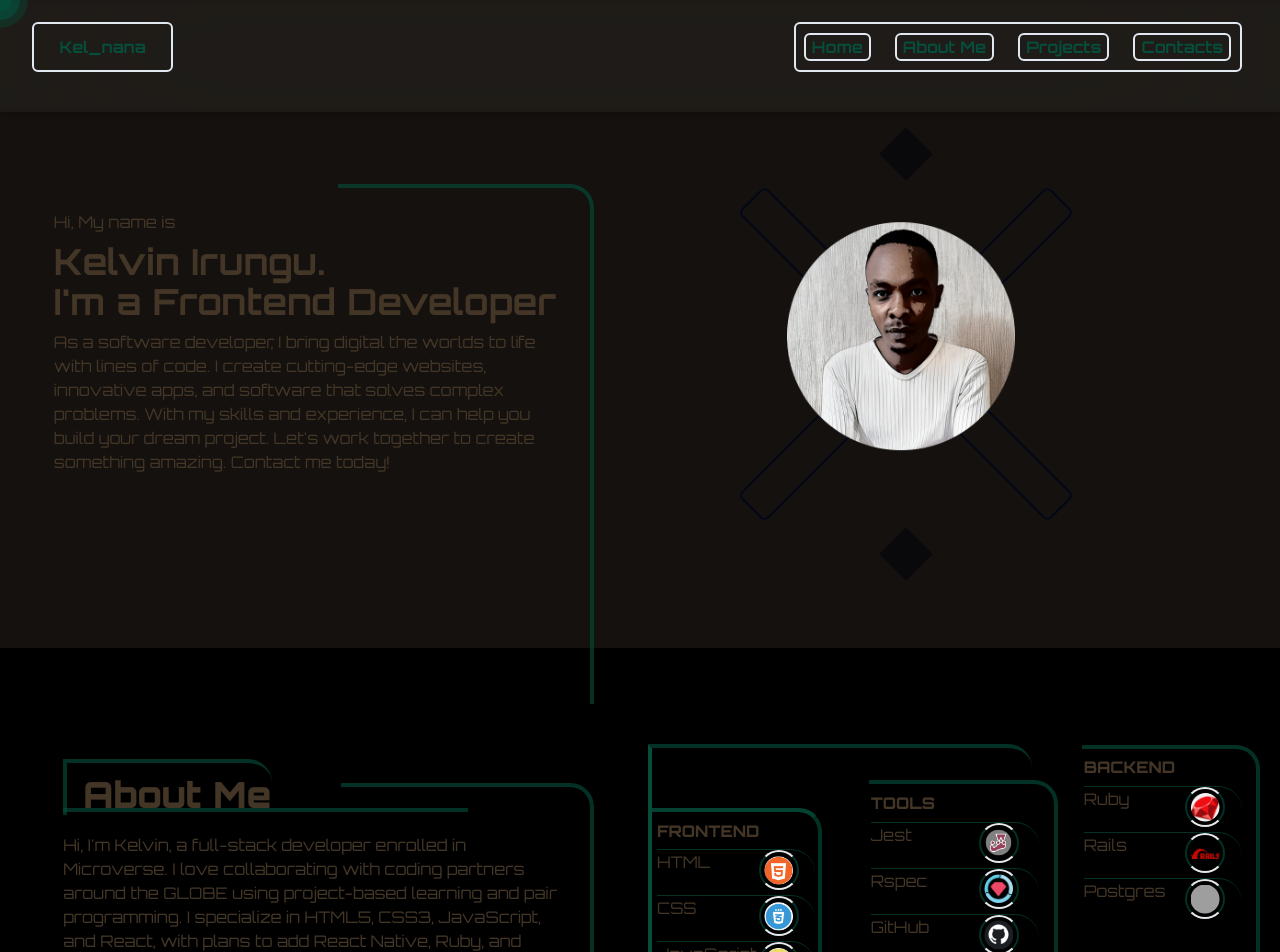
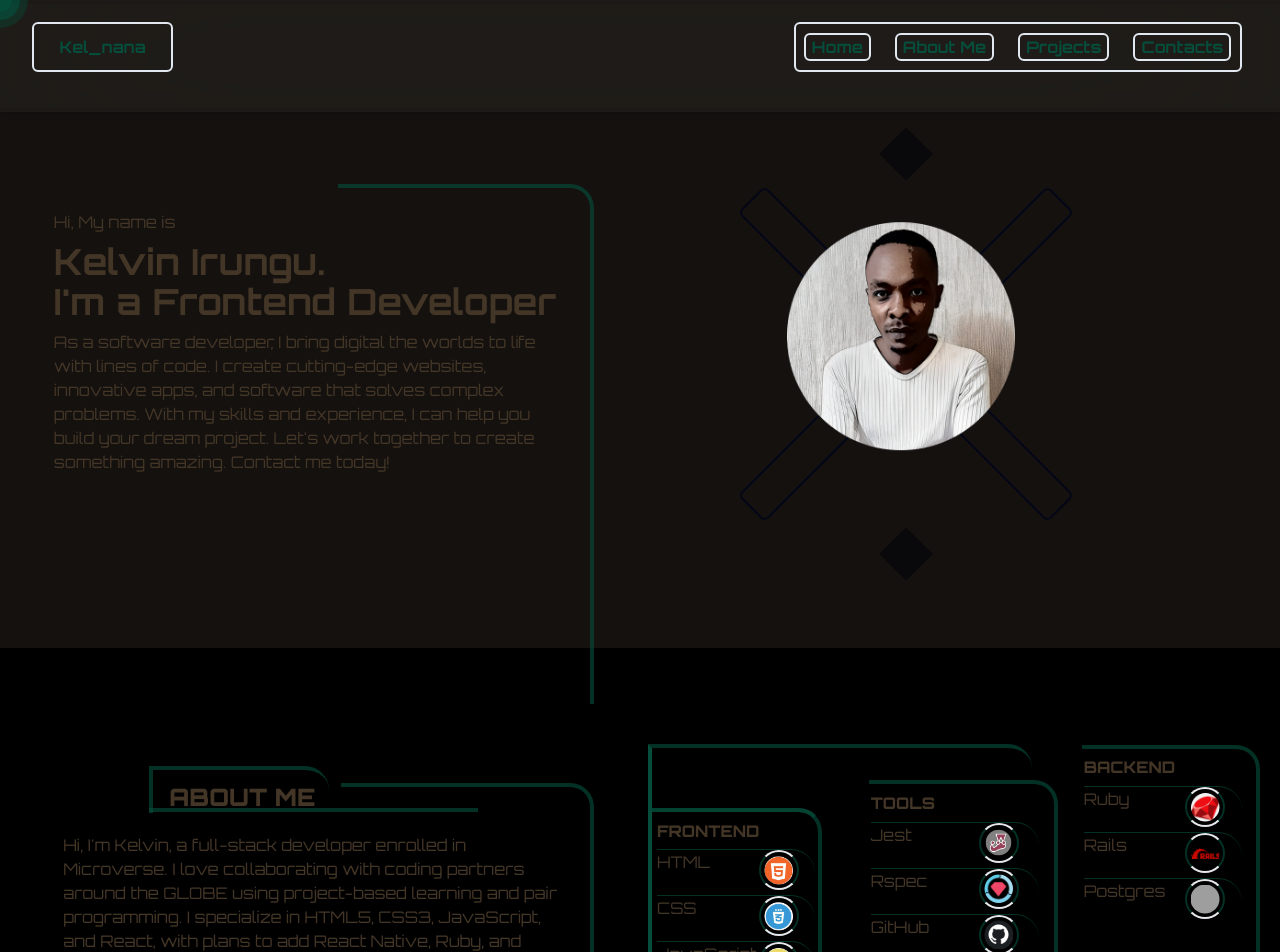
Before and after one commit to Kel-nana/kel_nana_portfolio, a React (Create React App) app: page / in a window 1280 px wide. Shown: the top 952 px of the page. Built offline with nearby package versions, Linux system fonts and the light colour scheme; grey boxes are pictures that could not be loaded.

Commit message:
Minor changes to data and styling

```diff
--- a/src/components/about/AboutMe.jsx
+++ b/src/components/about/AboutMe.jsx
@@ -6,8 +6,8 @@ function AboutMe() {
   return (
     <section id="about_me" className="pt-[160px] grid grid-cols-2 gap-4 h-[100vh]">
       <div className="w-[80%] ml-[10%] relative">
-        <div className="border_about_me_line h-[5px] w-[80%] absolute ">
-          <h2 className="absolute mt-[-13%] text-4xl font-black border_about_me rounded-tr-3xl pt-[0.7rem] pl-[1rem]">{aboutMe.name}</h2>
+        <div className="border_about_me_line ml-[17%] h-[5px] w-[65%] absolute ">
+          <h2 className="absolute mt-[-14%] text-2xl font-black border_about_me rounded-tr-3xl pt-[0.7rem] pl-[1rem] pr-[4%]">{aboutMe.name}</h2>
         </div>
         <div className="box_border rounded-tr-3xl ml-[55%] mt-[-5%]" />
         <p className="box_borders mt-[5%]">{aboutMe.description}</p>
--- a/src/components/about/aboutMedata.js
+++ b/src/components/about/aboutMedata.js
@@ -16,7 +16,7 @@ import jsImg from '../../assets/jss.png';
 import cssImg from '../../assets/css.png';
 
 const aboutMe = {
-  name: 'About Me',
+  name: 'ABOUT ME',
   description: "Hi, I'm Kelvin, a full-stack developer enrolled in Microverse. I love collaborating with coding partners around the GLOBE using project-based learning and pair programming. I specialize in HTML5, CSS3, JavaScript, and React, with plans to add React Native, Ruby, and Ruby on Rails. With excellent communication and time management skills, I'm passionate about improving user interfaces and building consumer-friendly products. Let's discuss my ideas for enhancing your operating system's user interface on a 20-min Zoom call next week",
 };
 
```
